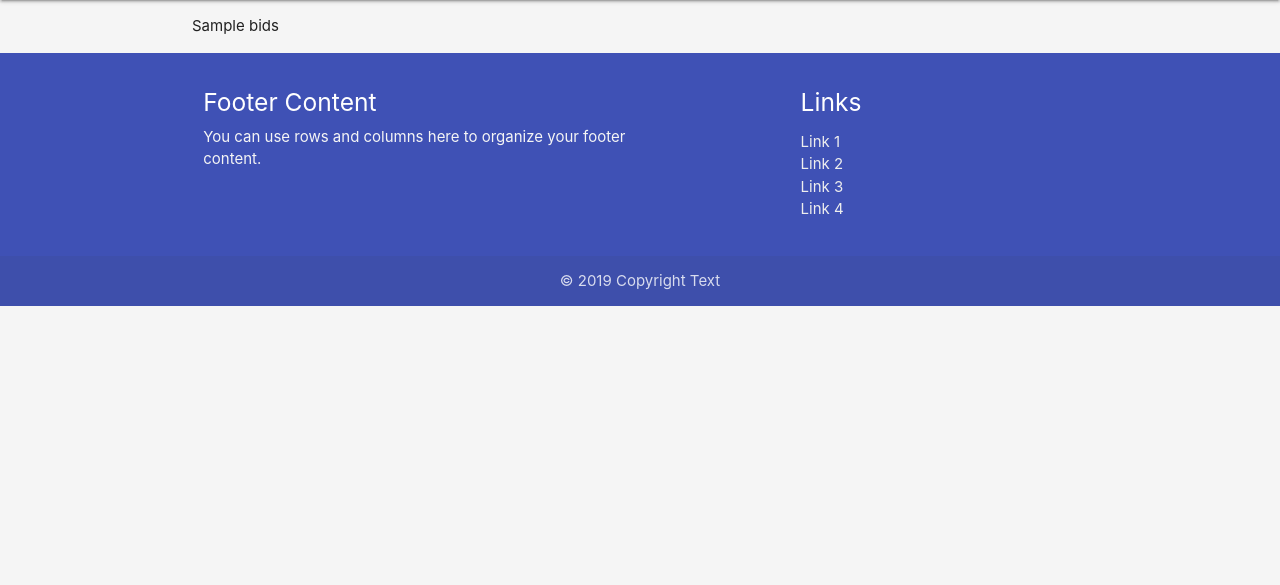
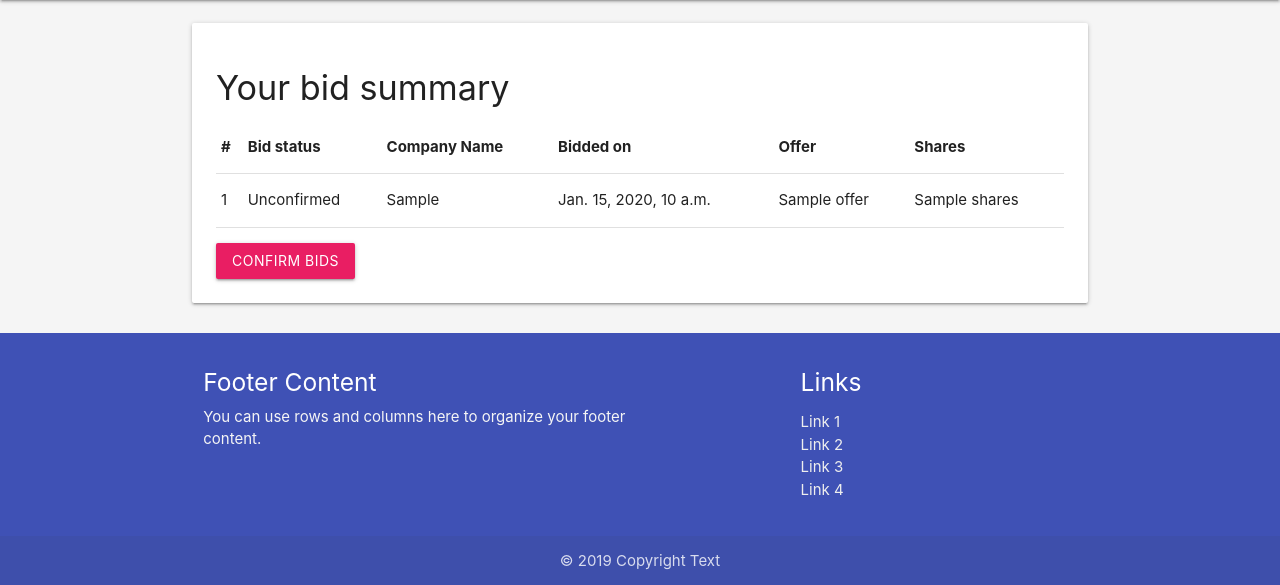
Before and after one commit to danielc92/django-bidding-app, a Django app: template templates/bid-summary.html in a window 1280 px wide. Shown: the part 64-649 px from the top of the page. Run offline with Django 3.2, Linux system fonts and the light colour scheme; the template is opened without the code that fills it: most values are stand-ins (such as "Sample title", 1, 10 or a date in 2020).

Commit message:
Added rendering logic for bid summary

```diff
--- a/templates/bid-summary.html
+++ b/templates/bid-summary.html
@@ -5,7 +5,39 @@
 
 <section class="section">
     <section class="container">
-        {{bids}}
+        <div class="card">
+            <div class="card-content">
+                <h4>Your bid summary</h4>
+                <table class="table">
+                    <thead>
+                        <tr>
+                            <th>#</th>
+                            <th>Bid status</th>
+                            <th>Company Name</th>
+                            <th>Bidded on</th>
+                            <th>Offer</th>
+                            <th>Shares</th>
+                        </tr>
+                    </thead>
+
+                    <tbody>
+                        {% for b in bids %}
+                            <tr>
+                                <td>{{ b.id }}</td>
+                                <td>{% if b.confirmed %}Confirmed{%else%}Unconfirmed{%endif%}</td>
+                                <td>{{ b.placement.placement_company }}</td>
+                                <td>{{ b.placementbid_created }}</td>
+                                <td>{{ b.offer}}</td>
+                                <td>{{ b.shares}}</td>
+                            </tr>
+                        {% endfor %}
+                    </tbody>
+                </table>
+
+                <a href="" style="margin-top: 1rem;" class="btn waves-light waves-effect pink">Confirm Bids</a>
+            </div>
+        </div>
+
     </section>
 </section>
 
```
Also changed, not shown: db.sqlite3.
